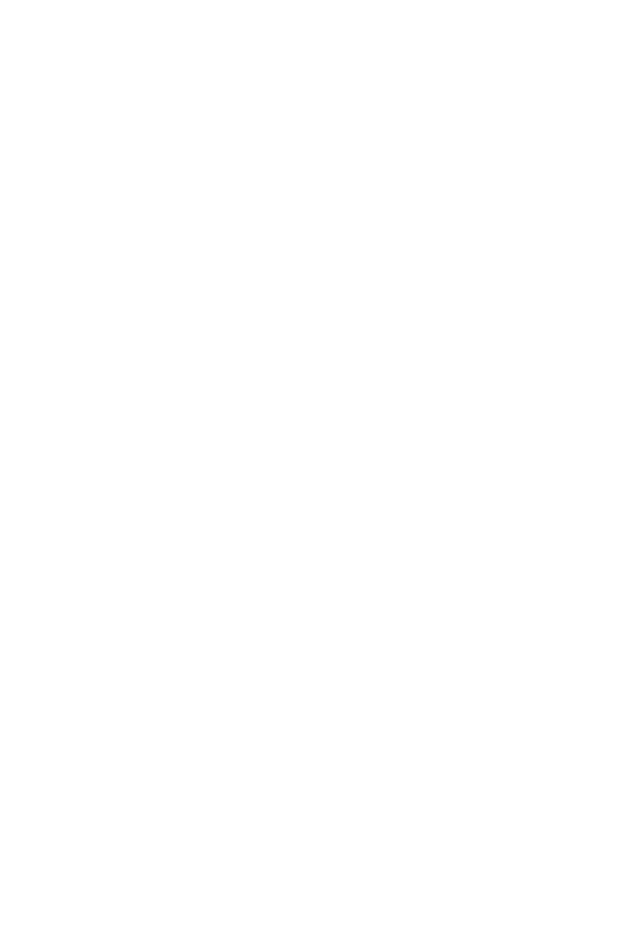
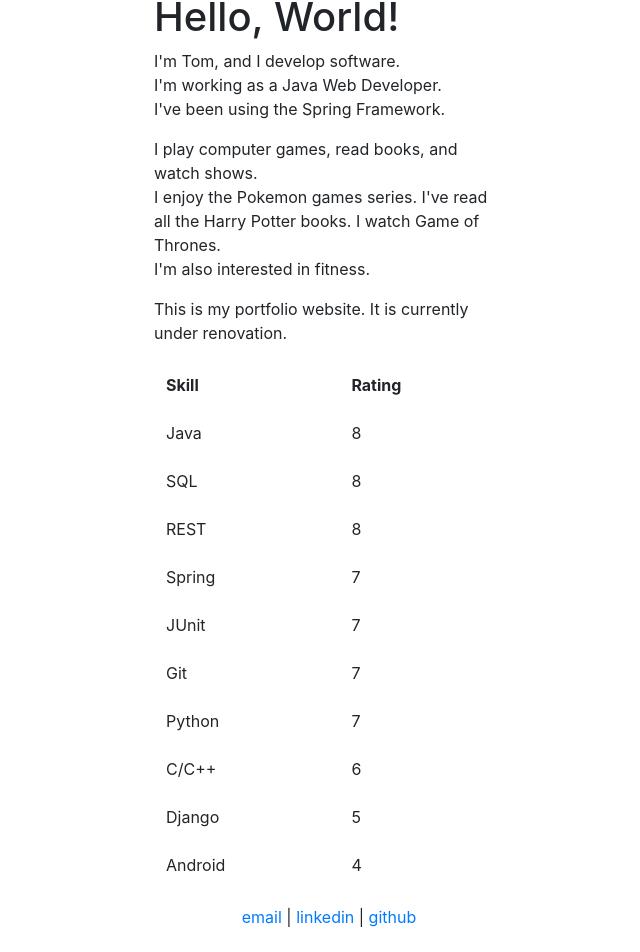
Before and after one commit to kormin/react-portfolio, a React (Create React App) app: page / in a window 1280 px wide. Shown: the part 347-1299 px from the top of the page, without its empty margins (311-951 px from the left). Before the commit the page ends 800 px from the top, so only its background shows below. Built offline with nearby package versions, Linux system fonts and the light colour scheme.

Commit message:
add Home

```diff
--- a/src/App.js
+++ b/src/App.js
@@ -2,11 +2,13 @@ import React from "react";
 
 import Header from "./components/Header";
 import Footer from "./components/Footer";
+import Home from "./components/Home";
 
 function App() {
   return (
     <div className="App">
       <Header />
+      <Home />
       <Footer />
     </div>
   );
--- /dev/null
+++ b/src/components/Home.js
@@ -0,0 +1,137 @@
+import React, { Component } from "react";
+
+class Home extends Component {
+  render() {
+    return (
+      // Home
+      <div>
+        <img
+          src="https://kormin.github.io/images/landing-xl.jpg"
+          class="img-fluid"
+        />
+
+        <div class="container">
+          <div id="about" class="row">
+            <div class="col-sm" />
+            <div class="col-sm">
+              <h1>Hello, World!</h1>
+              <p>
+                I'm Tom, and I develop software.
+                <br />
+                I'm working as a Java Web Developer.
+                <br />
+                I've been using the Spring Framework.
+              </p>
+            </div>
+            <div class="col-sm" />
+          </div>
+
+          <div id="interests" class="row">
+            <div class="col-sm" />
+            <div class="col-sm">
+              <p>
+                I play computer games, read books, and watch shows.
+                <br />
+                I enjoy the Pokemon games series. I've read all the Harry Potter
+                books. I watch Game of Thrones.
+                <br />
+                I'm also interested in fitness.
+              </p>
+              <p>
+                This is my portfolio website. It is currently under renovation.
+              </p>
+            </div>
+            <div class="col-sm" />
+          </div>
+
+          <div id="skills" class="row">
+            <div class="col-sm" />
+            <div class="col-sm">
+              <table class="table table-borderless">
+                <thead>
+                  <tr>
+                    <th scope="col">Skill</th>
+                    <th scope="col">Rating</th>
+                  </tr>
+                </thead>
+                <tbody>
+                  <tr>
+                    <td>Java</td>
+                    <td>8</td>
+                  </tr>
+                  <tr>
+                    <td>SQL</td>
+                    <td>8</td>
+                  </tr>
+                  <tr>
+                    <td>REST</td>
+                    <td>8</td>
+                  </tr>
+                  <tr>
+                    <td>Spring</td>
+                    <td>7</td>
+                  </tr>
+                  <tr>
+                    <td>JUnit</td>
+                    <td>7</td>
+                  </tr>
+                  <tr>
+                    <td>Git</td>
+                    <td>7</td>
+                  </tr>
+                  <tr>
+                    <td>Python</td>
+                    <td>7</td>
+                  </tr>
+                  <tr>
+                    <td>C/C++</td>
+                    <td>6</td>
+                  </tr>
+                  <tr>
+                    <td>Django</td>
+                    <td>5</td>
+                  </tr>
+                  <tr>
+                    <td>Android</td>
+                    <td>4</td>
+                  </tr>
+                </tbody>
+              </table>
+            </div>
+            <div class="col-sm" />
+          </div>
+
+          {/* Contact */}
+          <div id="contact" class="row">
+            <div class="col-sm" />
+            <div class="col-sm text-center">
+              <a target="_blank" href="mailto:abaotom14@gmail.com">
+                email
+              </a>
+              &nbsp;|&nbsp;
+              <a
+                target="_blank"
+                rel="noopener noreferrer"
+                href="https://ph.linkedin.com/in/tom-abao-09b649113"
+              >
+                linkedin
+              </a>
+              &nbsp;|&nbsp;
+              <a
+                target="_blank"
+                rel="noopener noreferrer"
+                href="https://www.github.com/kormin"
+              >
+                github
+              </a>
+            </div>
+            <div class="col-sm" />
+          </div>
+          <br />
+        </div>
+      </div>
+    );
+  }
+}
+
+export default Home;
```
